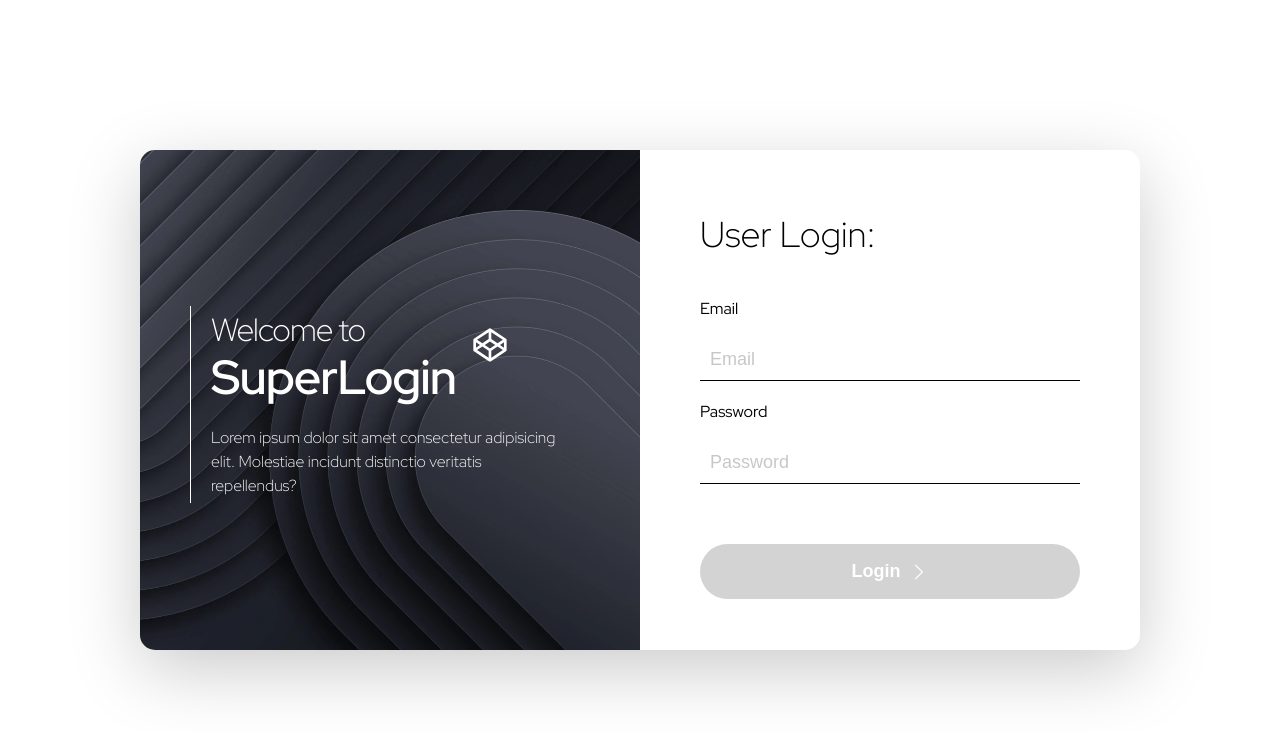
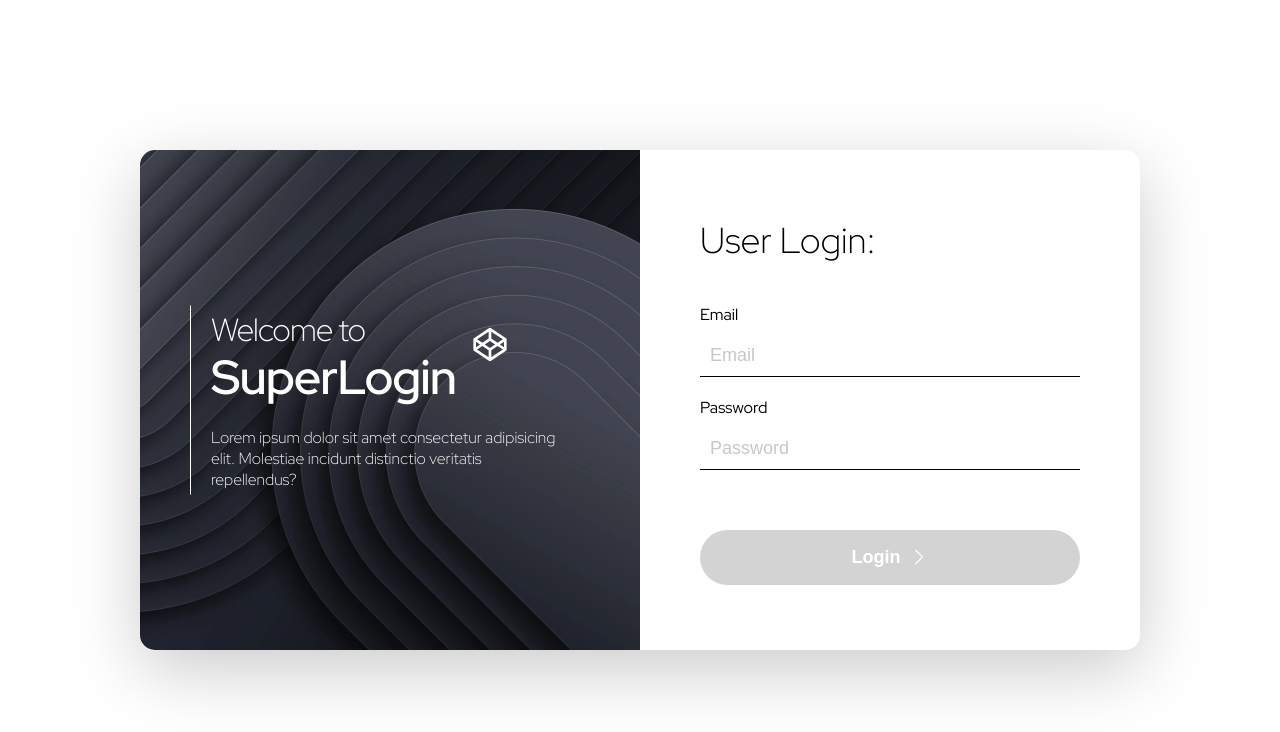
Before and after one commit to Mahyarnafisi/login-page, a React (Create React App) app: page / in a window 1280 px wide. Shown: the top 732 px of the page. Built offline with nearby package versions, Linux system fonts and the light colour scheme.

Commit message:
initiate basic useContext

```diff
--- a/src/App.js
+++ b/src/App.js
@@ -1,5 +1,6 @@
-import React, { useState, useRef, useEffect } from "react";
+import React, { useState, useRef, useEffect, useContext } from "react";
 import "./App.css";
+import authContext from "./components/state/AuthContext";
 import Login from "./components/login/Login";
 import Home from "./components/home/Home";
 import { motion } from "framer-motion";
@@ -24,10 +25,12 @@ function App(props) {
     localStorage.setItem("logged in", "0");
   };
   return (
-    <div className="app">
-      {online && <Home setOffline={offlineStatusChanger} />}
-      {!online && <Login setOnline={onlineStatusChanger} />}
-    </div>
+    <authContext.Provider value={{ online: online }}>
+      <div className="app">
+        {online && <Home setOffline={offlineStatusChanger} />}
+        {!online && <Login setOnline={onlineStatusChanger} />}
+      </div>
+    </authContext.Provider>
   );
 }
 
--- a/src/components/home/Home.js
+++ b/src/components/home/Home.js
@@ -1,9 +1,12 @@
-import React from "react";
+import React, { useContext } from "react";
+import authContext from "../state/AuthContext";
 import styles from "./Home.module.css";
 import Navbar from "../navbar/Navbar";
 import { BiLogoCodepen } from "react-icons/bi";
 import { motion } from "framer-motion";
 function Home(props) {
+  const ctx = useContext(authContext);
+
   const logoutHandler = () => {
     props.setOffline();
   };
--- a/src/components/login/Login.js
+++ b/src/components/login/Login.js
@@ -6,6 +6,9 @@ import { BiLogoCodepen } from "react-icons/bi";
 import { motion } from "framer-motion";
 
 function Login(props) {
+  /**
+   * states
+   */
   const [emailValidation, setEmailValidation] = useState(true);
   const [passwordValidation, setPasswordValidation] = useState(true);
   const [email, setEmail] = useState("");
--- a/src/components/login/Login.module.css
+++ b/src/components/login/Login.module.css
@@ -27,6 +27,7 @@
 
 .label {
   font-size: 1.6rem;
+  margin-bottom: -1rem;
 }
 
 .input {
@@ -88,7 +89,7 @@
 .text p {
   font-size: 1.6rem;
   font-weight: 100;
-  line-height: 1.5;
+  /* line-height: 1.3; */
 }
 
 .btn-submit {
--- /dev/null
+++ b/src/components/state/AuthContext.js
@@ -0,0 +1,5 @@
+import React from "react";
+const authContext = React.createContext({
+  online: false,
+});
+export default authContext;
```
